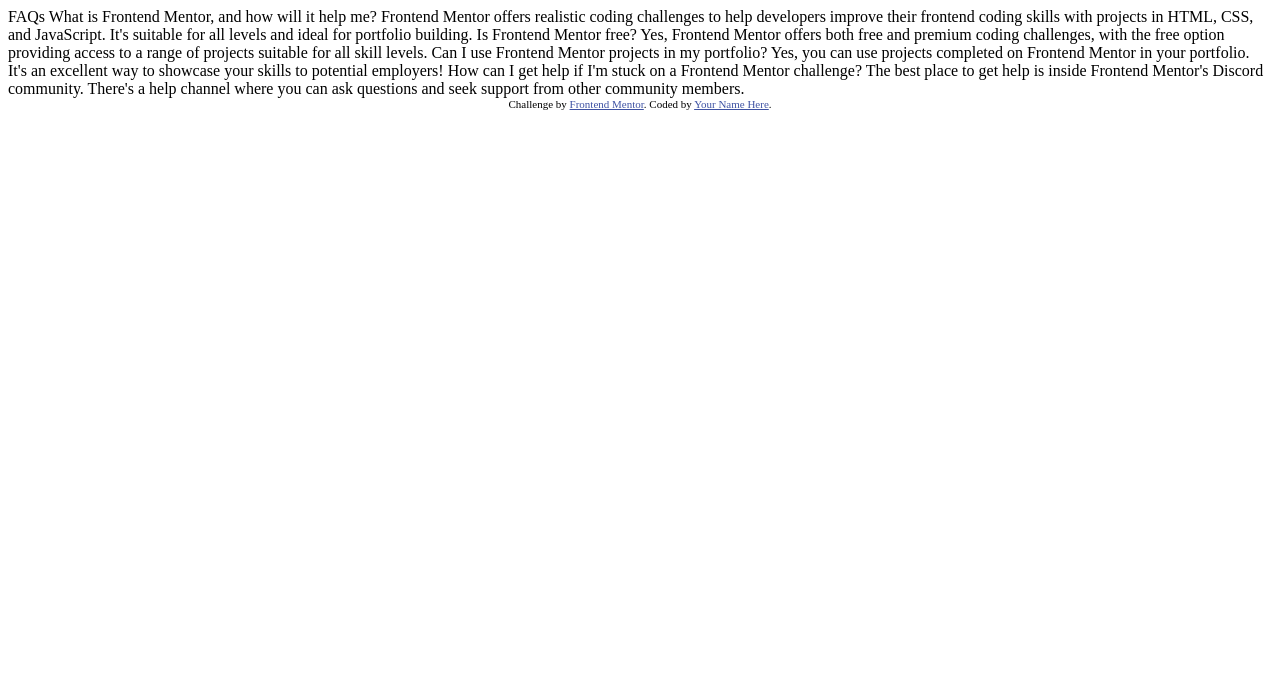
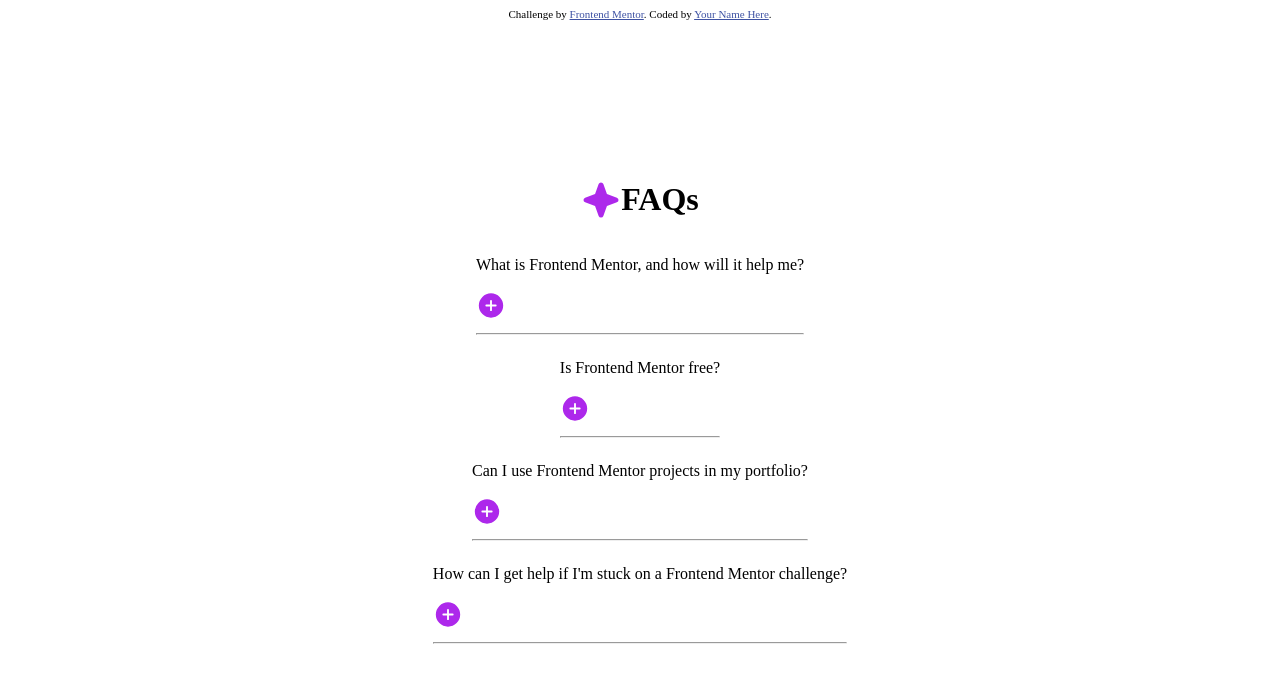
Before and after one commit to ucolinmee/frontendmentor-accordion, a plain HTML site: page index.html in a window 1280 px wide. Shown: the top 682 px of the page. Drawn offline with Linux system fonts and the light colour scheme.

Commit message:
Add basic element styling and js toggle functionality for one of the buttons

```diff
--- a/index.html
+++ b/index.html
@@ -8,37 +8,62 @@
 
   <title>Frontend Mentor | FAQ accordion</title>
 
-  <!-- Feel free to remove these styles or customise in your own stylesheet 👍 -->
-  <style>
-    .attribution { font-size: 11px; text-align: center; }
-    .attribution a { color: hsl(228, 45%, 44%); }
-  </style>
+  <link rel="stylesheet" href="style.css">
+  <script src="index.js"></script>
+
 </head>
 <body>
+  <div class="main">
+    <div class="card">
+      <div class="header">
+        <img src="./assets/images/icon-star.svg">
+        <h1>FAQs</h1>
+      </div>
 
-  FAQs
+      <div class="section">
+        <div class="question-section">
+          <p class="question">What is Frontend Mentor, and how will it help me?</p>
+          <img id="button-1" class="plus" src="./assets/images/icon-plus.svg">
+        </div>
+        <p class="answer hidden" id="answer-1">Frontend Mentor offers realistic coding challenges to help developers improve their
+          frontend coding skills with projects in HTML, CSS, and JavaScript. It's suitable for
+          all levels and ideal for portfolio building.</p>
+        <hr>
+      </div>
 
-  What is Frontend Mentor, and how will it help me?
+      <div class="section">
+        <div class="question-section">
+          <p class="question">Is Frontend Mentor free?</p>
+          <img id="button-2" class="plus" src="./assets/images/icon-plus.svg">
+        </div>
+        <p class="answer hidden" id="answer-2">Yes, Frontend Mentor offers both free and premium coding challenges, with the free
+          option providing access to a range of projects suitable for all skill levels.</p>
+        <hr>
+        </div>
 
-  Frontend Mentor offers realistic coding challenges to help developers improve their
-  frontend coding skills with projects in HTML, CSS, and JavaScript. It's suitable for
-  all levels and ideal for portfolio building.
+      <div class="section">
+        <div class="question-section">
+          <p class="question">Can I use Frontend Mentor projects in my portfolio?</p>
+          <img id="button-3" class="plus" src="./assets/images/icon-plus.svg">
+        </div>
+        <p class="answer hidden" id="answer-3">Yes, you can use projects completed on Frontend Mentor in your portfolio. It's an excellent
+          way to showcase your skills to potential employers!</p>
+        <hr>
+      </div>
 
-  Is Frontend Mentor free?
+      <div class="section">
+        <div class="question-section">
+          <p class="question">How can I get help if I'm stuck on a Frontend Mentor challenge?</p>
+          <img id="button-4" class="plus" src="./assets/images/icon-plus.svg">
+        </div>
+        <p class="answer hidden" id="answer-4">The best place to get help is inside Frontend Mentor's Discord community. There's a help
+          channel where you can ask questions and seek support from other community members.</p>
+        <hr>
+        </div>
 
-  Yes, Frontend Mentor offers both free and premium coding challenges, with the free
-  option providing access to a range of projects suitable for all skill levels.
-
-  Can I use Frontend Mentor projects in my portfolio?
-
-  Yes, you can use projects completed on Frontend Mentor in your portfolio. It's an excellent
-  way to showcase your skills to potential employers!
-
-  How can I get help if I'm stuck on a Frontend Mentor challenge?
-
-  The best place to get help is inside Frontend Mentor's Discord community. There's a help
-  channel where you can ask questions and seek support from other community members.
-
+    <div class="background-top"></div>
+    <div class="background-bottom"></div>
+  </div>
 
   <div class="attribution">
     Challenge by <a href="https://www.frontendmentor.io?ref=challenge" target="_blank">Frontend Mentor</a>.
--- /dev/null
+++ b/index.js
@@ -0,0 +1,17 @@
+window.onload = init;
+
+function init() {
+    var button = document.getElementById("button-1");
+    var text = document.getElementById("answer-1");
+    button.onclick = function() {
+        if (button.className === "plus") {
+            button.className = "minus";
+            button.src = "./assets/images/icon-minus.svg"
+            text.classList.remove("hidden");
+        } else {
+            button.className = "plus";
+            button.src = "./assets/images/icon-plus.svg"
+            text.classList.add("hidden");
+        }
+    }
+}
--- /dev/null
+++ b/style.css
@@ -0,0 +1,50 @@
+.background-top {
+    height: 40vh;
+    background-image: url("./assets/images/background-pattern-mobile.svg");
+}
+
+.background-bottom {
+    height: 60vh;
+    background-color: hsl(275, 100%, 97%);
+}
+
+.card {
+    position: absolute;
+    left: 10%;
+    top: 20%;
+    background-color: hsl(0, 0%, 100%);
+    display: flex;
+    flex-direction: column;
+    justify-content: center;
+    align-items: center;
+    width: 80vw;
+    border-radius: 10px;
+}
+
+.card > .header {
+    display: flex;
+}
+
+img {
+    cursor: pointer;
+}
+
+.hidden {
+    display: none;
+}
+
+
+
+
+
+
+
+
+
+
+
+
+
+
+.attribution { font-size: 11px; text-align: center; }
+.attribution a { color: hsl(228, 45%, 44%); }
```
Also changed, not shown: 1 other file.
